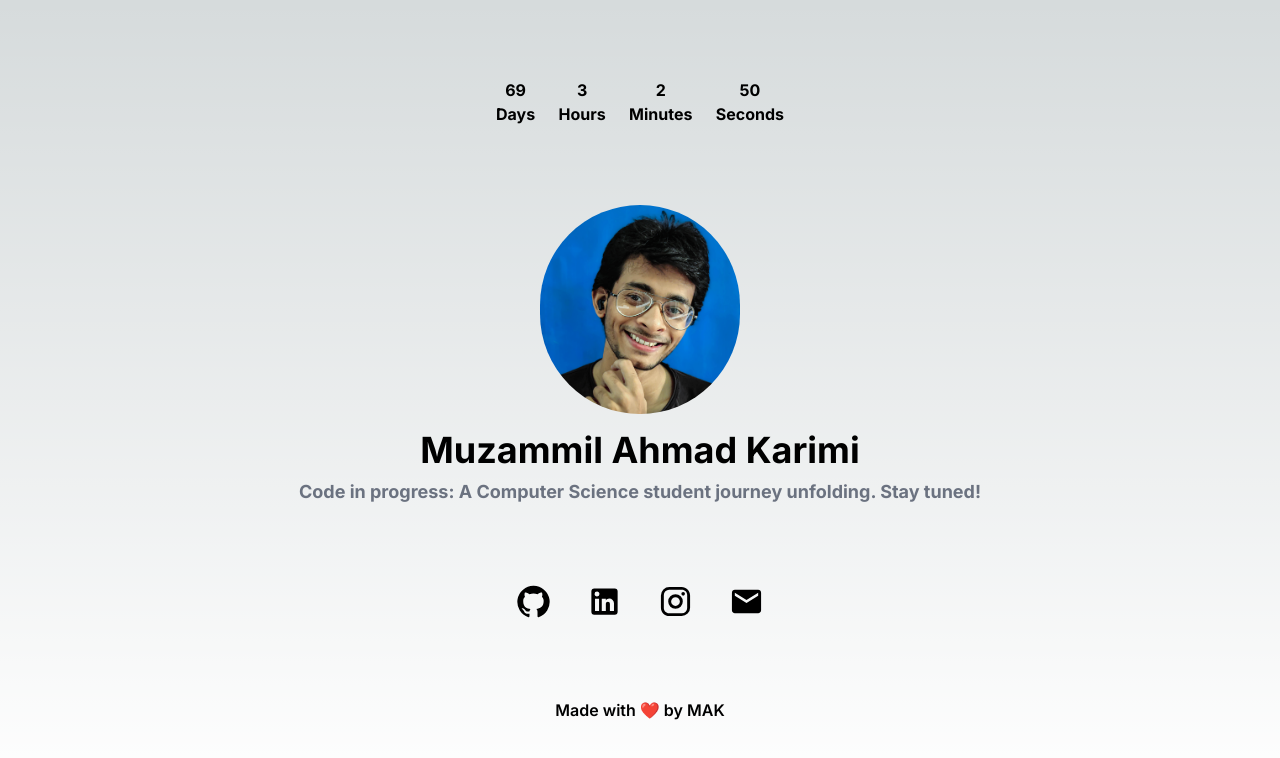
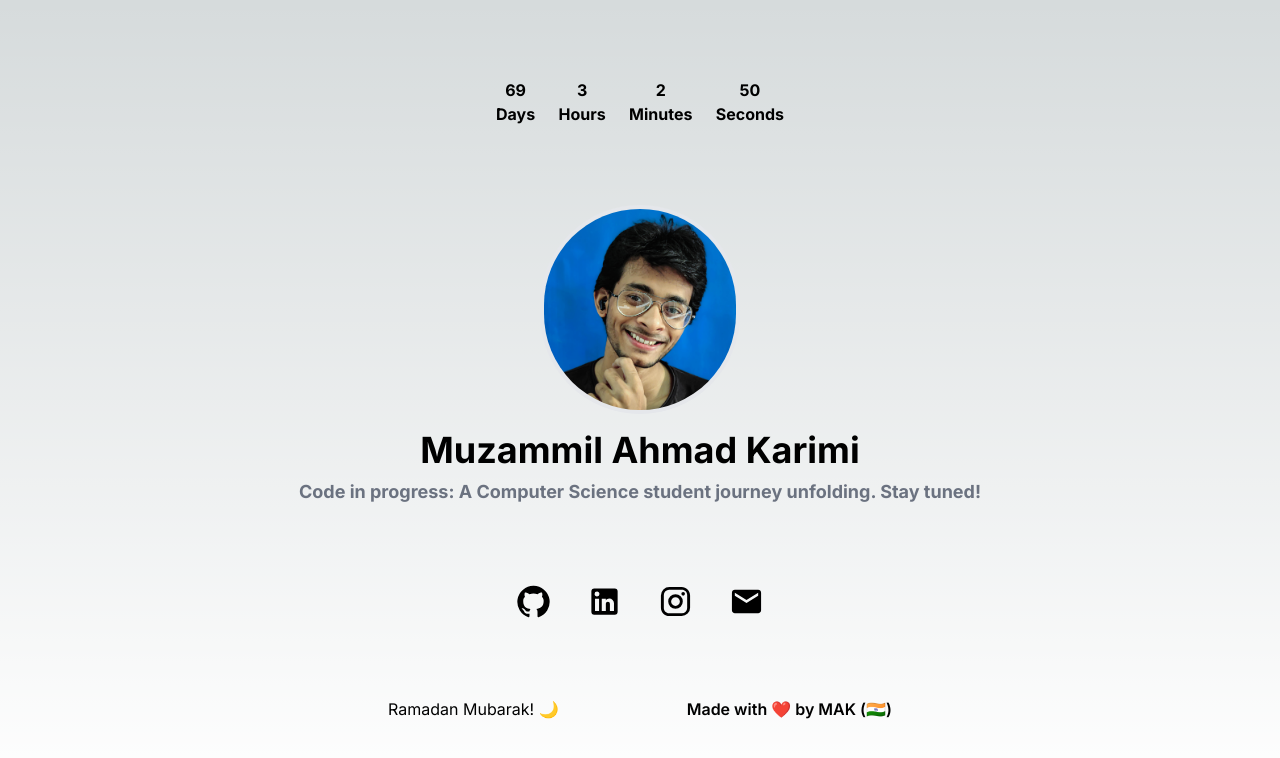
Before and after one commit to muzammilkarimi/muzammilkarimi.github.io, a Next.js app: page / in a window 1280 px wide. Shown: the top 758 px of the page. Built offline with nearby package versions, Linux system fonts and the light colour scheme.

Commit message:
ramadan wish

```diff
--- a/src/app/page.tsx
+++ b/src/app/page.tsx
@@ -67,7 +67,7 @@ export default function Home() {
           alt="Muzammil Ahmad Karimi"
           width={200}
           height={200}
-          className="rounded-full"
+          className="rounded-full border-4"
         />
         <h1 className="text-4xl font-bold mt-4 flex text-center ">
           Muzammil Ahmad Karimi
@@ -108,7 +108,11 @@ export default function Home() {
         </div>
         <Toaster />
       </div>
-      <div className="font-semibold" >Made with ❤️ by MAK</div>
+      <div className="flex flex-row gap-32">
+        <p>Ramadan Mubarak! 🌙</p>
+      <div className="font-semibold" >Made with ❤️ by MAK  (🇮🇳)</div>
+      </div>
+
     </main>
   );
 }
```
Also changed, not shown: public/flag.png (added).
